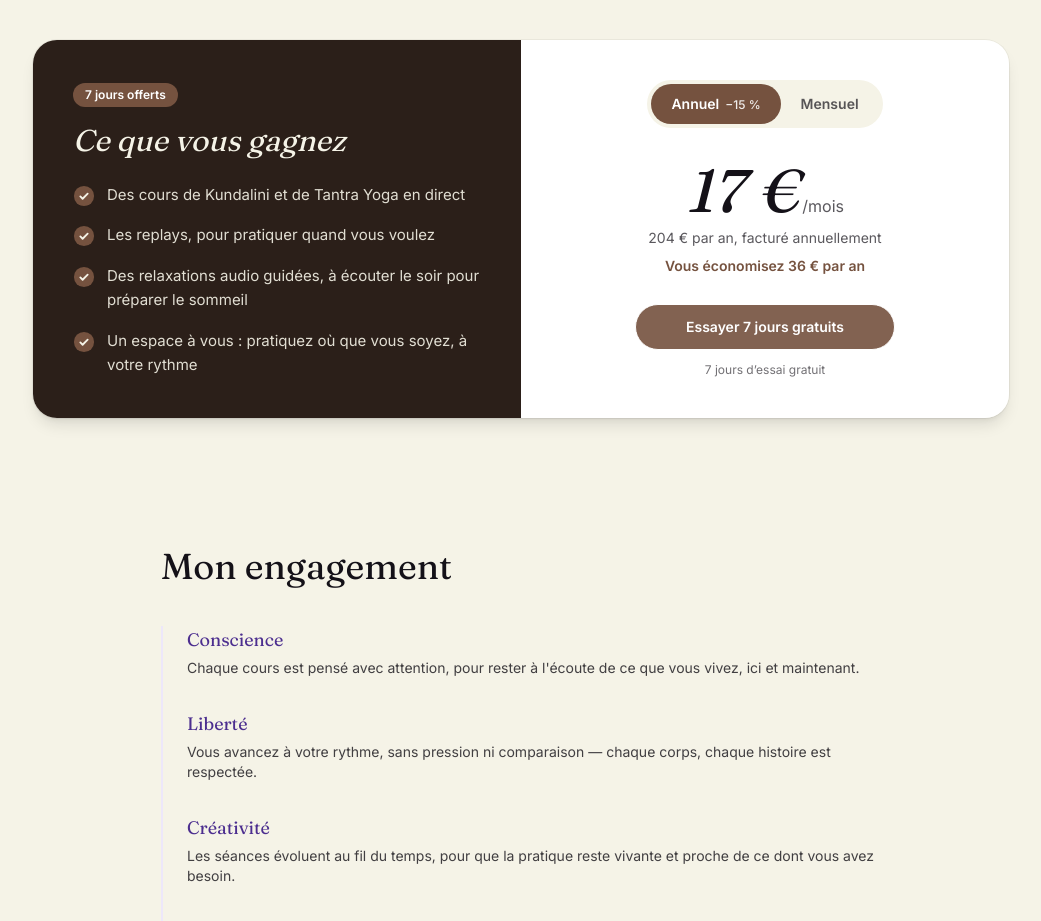
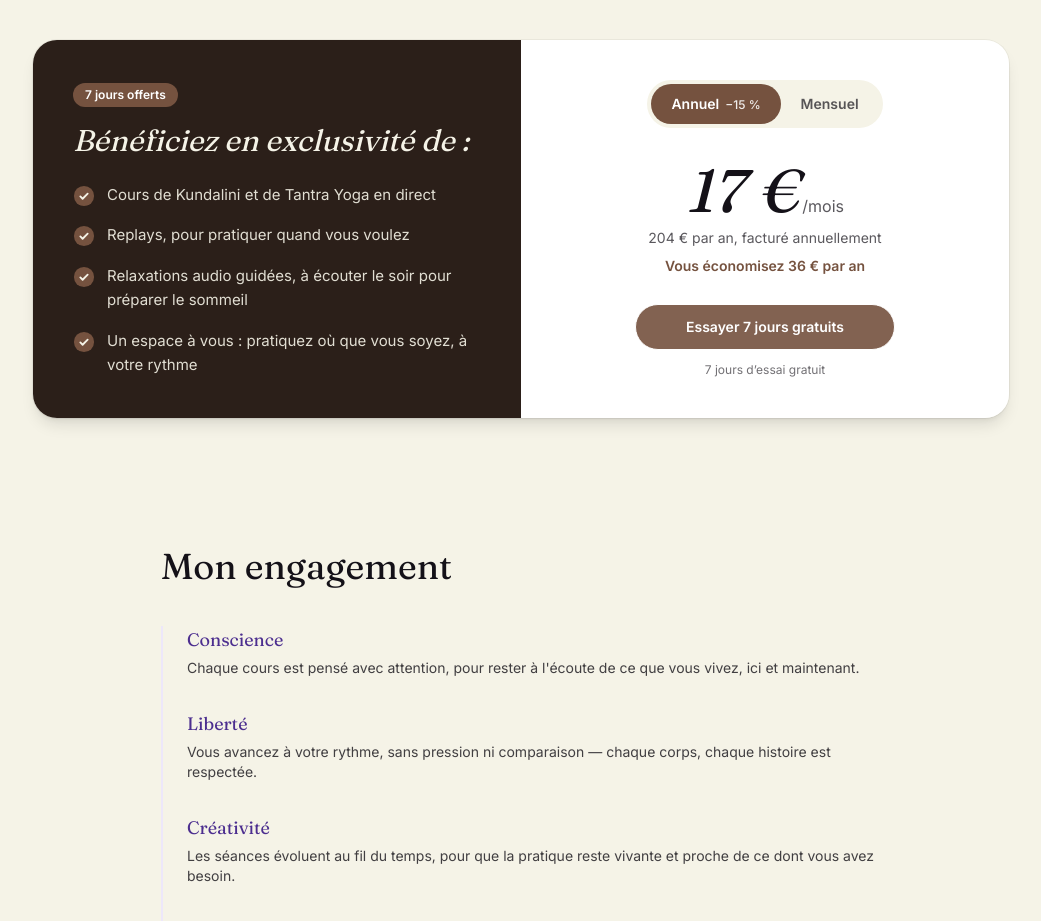
Before and after one commit to maxwelito-lgtm/YogaKunda, a Next.js app: page / in a window 1280 px wide. Shown: the part 3606-4527 px from the top of the page, without its empty margins (119-1160 px from the left). Built offline with nearby package versions, Linux system fonts and the light colour scheme.

Commit message:
Section abonnement : titre et avantages reformulés

```diff
--- a/components/PricingSection.tsx
+++ b/components/PricingSection.tsx
@@ -31,12 +31,11 @@ const formules: Record<
 };
 
 const avantages = [
-  "Des cours de Kundalini et de Tantra Yoga en direct",
-  "Les replays, pour pratiquer quand vous voulez",
-  "Des relaxations audio guidées, à écouter le soir pour préparer le sommeil",
+  "Cours de Kundalini et de Tantra Yoga en direct",
+  "Replays, pour pratiquer quand vous voulez",
+  "Relaxations audio guidées, à écouter le soir pour préparer le sommeil",
   "Un espace à vous : pratiquez où que vous soyez, à votre rythme",
 ];
-
 export default function PricingSection() {
   const [formule, setFormule] = useState<Formule>("annuelle");
   const f = formules[formule];
@@ -60,10 +59,9 @@ export default function PricingSection() {
           <span className="inline-block rounded-pill bg-[#75523F] px-3 py-1 text-xs font-semibold text-white">
             7 jours offerts
           </span>
-          <h3 className="mt-4 font-display text-3xl italic">
-            Ce que vous gagnez
+                   <h3 className="mt-4 font-display text-3xl italic">
+            Bénéficiez en exclusivité de :
           </h3>
-
           <ul className="mt-6 flex flex-col gap-4">
             {avantages.map((a) => (
               <li key={a} className="flex items-start gap-3 text-[15px]">
```
